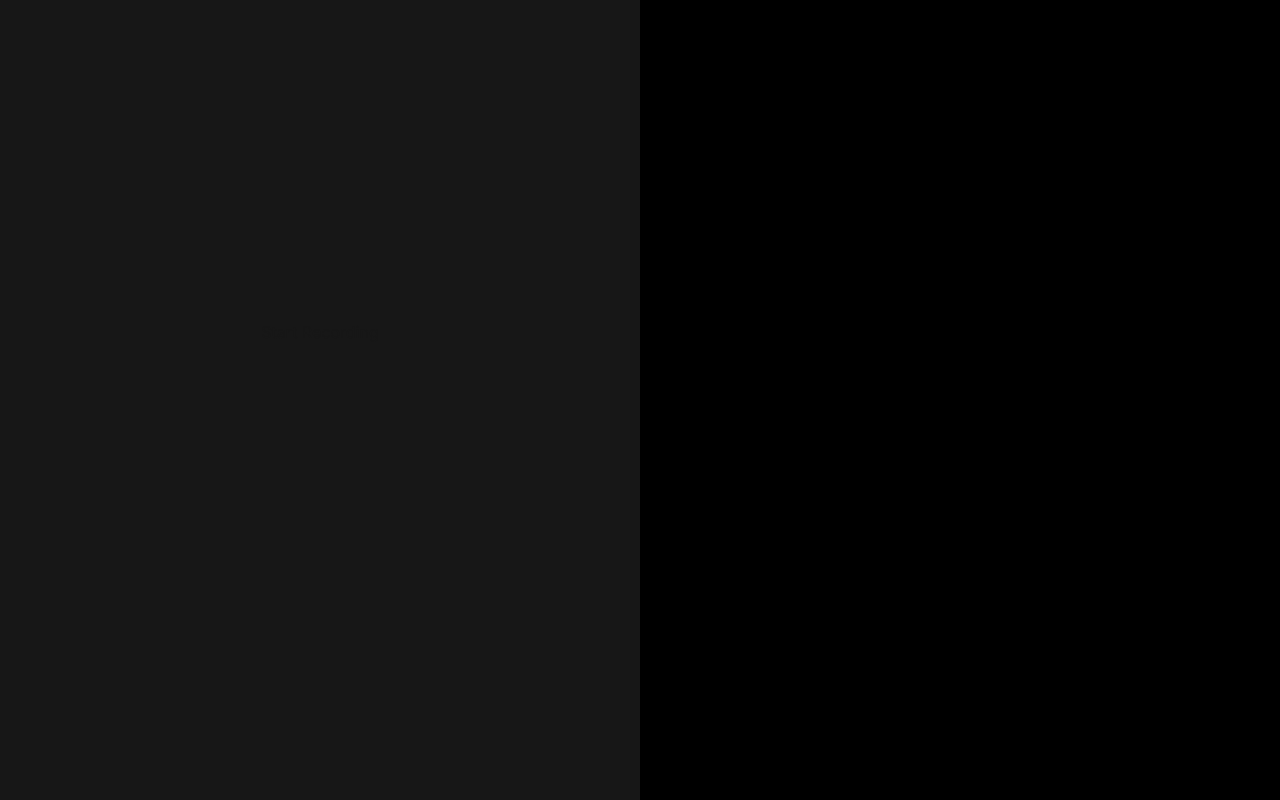
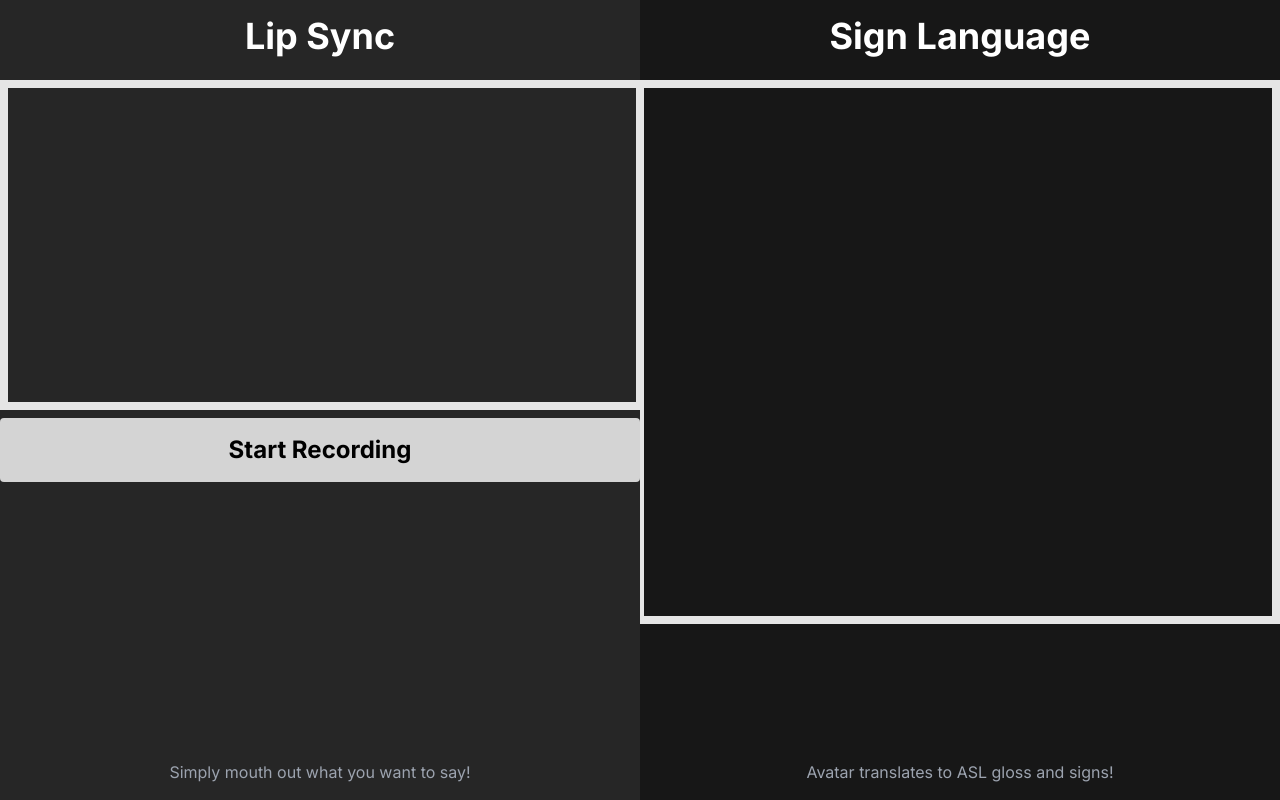
Before and after one commit to kevinjosethomas/htn, a Next.js app in the folder client/: page /lip in a window 1280 px wide. Built offline with nearby package versions, Linux system fonts and the light colour scheme; no server answers.

Commit message:
feat: style and clean up transcript application

```diff
--- a/client/next.config.mjs
+++ b/client/next.config.mjs
@@ -1,4 +1,6 @@
 /** @type {import('next').NextConfig} */
-const nextConfig = {};
+const nextConfig = {
+  reactStrictMode: false,
+};
 
 export default nextConfig;
--- a/client/src/app/lip/components/Avatar.tsx
+++ b/client/src/app/lip/components/Avatar.tsx
@@ -3,13 +3,16 @@ import {
   POSE_CONNECTIONS,
   FACEMESH_TESSELATION,
 } from "@mediapipe/holistic";
-import { useEffect, useRef } from "react";
-import { drawConnectors, drawLandmarks } from "@mediapipe/drawing_utils";
+import { useEffect, useState, useRef } from "react";
+import { drawConnectors } from "@mediapipe/drawing_utils";
 
 import { type Point } from "@/app/types";
 
 export default function Avatar({ poses }: { poses: any[] }) {
   const canvasRef = useRef(null);
+  const [word, setWord] = useState<string>("");
+  const [signing, setSigning] = useState<boolean>(false);
+  const [containerHeight, setContainerHeight] = useState<number>(0);
 
   useEffect(() => {
     if (!canvasRef.current) {
@@ -23,11 +26,12 @@ export default function Avatar({ poses }: { poses: any[] }) {
       return;
     }
 
+    setSigning(true);
     ctx.clearRect(0, 0, canvas.width, canvas.height);
-
     for (let i = 0; i < poses.length; i++) {
       setTimeout(() => {
         const landmark = poses[i];
+        setWord(landmark.word);
         ctx.clearRect(0, 0, canvas.width, canvas.height);
 
         if (landmark.pose_landmarks) {
@@ -37,12 +41,12 @@ export default function Avatar({ poses }: { poses: any[] }) {
 
           drawConnectors(ctx, landmark.pose_landmarks, POSE_CONNECTIONS, {
             color: "#00FF00",
-            lineWidth: 1,
+            lineWidth: 2,
           });
-          drawLandmarks(ctx, landmark.pose_landmarks, {
-            color: "#00FF00",
-            lineWidth: 1,
-          });
+          // drawLandmarks(ctx, landmark.pose_landmarks, {
+          //   color: "#00FF00",
+          //   lineWidth: 1,
+          // });
         }
 
         if (landmark.face_landmarks) {
@@ -52,12 +56,12 @@ export default function Avatar({ poses }: { poses: any[] }) {
 
           drawConnectors(ctx, landmark.face_landmarks, FACEMESH_TESSELATION, {
             color: "#00FF00",
-            lineWidth: 1,
+            lineWidth: 0.5,
           });
-          drawLandmarks(ctx, landmark.face_landmarks, {
-            color: "#00FF00",
-            lineWidth: 1,
-          });
+          // drawLandmarks(ctx, landmark.face_landmarks, {
+          //   color: "#00FF00",
+          //   lineWidth: 1,
+          // });
         }
 
         if (landmark.right_hand_landmarks) {
@@ -67,12 +71,12 @@ export default function Avatar({ poses }: { poses: any[] }) {
 
           drawConnectors(ctx, landmark.right_hand_landmarks, HAND_CONNECTIONS, {
             color: "#00FF00",
-            lineWidth: 1,
+            lineWidth: 2,
           });
-          drawLandmarks(ctx, landmark.right_hand_landmarks, {
-            color: "#00FF00",
-            lineWidth: 1,
-          });
+          // drawLandmarks(ctx, landmark.right_hand_landmarks, {
+          //   color: "#00FF00",
+          //   lineWidth: 1,
+          // });
         }
 
         if (landmark.left_hand_landmarks) {
@@ -82,20 +86,48 @@ export default function Avatar({ poses }: { poses: any[] }) {
 
           drawConnectors(ctx, landmark.left_hand_landmarks, HAND_CONNECTIONS, {
             color: "#00FF00",
-            lineWidth: 1,
+            lineWidth: 2,
           });
-          drawLandmarks(ctx, landmark.left_hand_landmarks, {
-            color: "#00FF00",
-            lineWidth: 1,
-          });
+          // drawLandmarks(ctx, landmark.left_hand_landmarks, {
+          //   color: "#00FF00",
+          //   lineWidth: 1,
+          // });
         }
       }, i * 33);
     }
+
+    setTimeout(() => {
+      setSigning(false);
+    }, poses.length * 33);
   }, [poses]);
 
   return (
-    <div>
-      <canvas ref={canvasRef} width="640" height="480"></canvas>
+    <div className="flex flex-col h-full flex-1 w-full items-center justify-between py-4 bg-neutral-900">
+      <div className="flex flex-col gap-6 w-full items-center">
+        <p className="text-4xl text-white font-bold">Sign Language</p>
+        <div
+          className={`h-[543.63px] relative border-8 w-full border-l-4 ${
+            signing ? "border-[#00FF00]" : "border-neutral-200"
+          }`}
+        >
+          <canvas ref={canvasRef} width="640" height="480"></canvas>
+          <Word word={word} />
+        </div>
+      </div>
+      <div className="flex flex-col">
+        <p className="text-gray-400">
+          Avatar translates to ASL gloss and signs!
+        </p>
+      </div>
     </div>
   );
 }
+
+function Word({ word }: { word: string }) {
+  console.log(word);
+  return (
+    <div className="text-[#00FF00] absolute bottom-0 text-2xl font-medium left-1/2 transform -translate-x-1/2">
+      <p>{word}</p>
+    </div>
+  );
+}
--- a/client/src/app/lip/components/LipReader.tsx
+++ b/client/src/app/lip/components/LipReader.tsx
@@ -72,18 +72,52 @@ export default function VideoRecorder({
   };
 
   return (
-    <div className="flex flex-col h-full flex-1 w-full items-center justify-start bg-neutral-900">
-      <div className="flex flex-col w-full">
-        <video autoPlay playsInline ref={videoRef} style={{ width: "100%" }} />
+    <div className="flex flex-col h-full flex-1 w-full items-center justify-start py-4 bg-neutral-800">
+      <div className="flex flex-col w-full h-full items-center gap-6">
+        <p className="text-4xl text-white font-bold">Lip Sync</p>
+        <div className="flex flex-col w-full gap-2">
+          <div
+            className={`flex flex-col w-full border-8 border-r-4 relative ${
+              recording ? "border-red-500" : "border-neutral-200"
+            }`}
+          >
+            {recording && (
+              <div className="flash w-8 h-8 rounded-full bg-red-500 top-4 right-4 absolute" />
+            )}
+            <video
+              autoPlay
+              playsInline
+              ref={videoRef}
+              style={{ width: "100%" }}
+            />
+          </div>
+          <div>
+            {!recording ? (
+              <button
+                onClick={startRecording}
+                className="w-full flex items-center justify-center py-4 bg-neutral-300 rounded hover:bg-neutral-200 transition duration-300"
+              >
+                <p className="text-black text-2xl font-bold">Start Recording</p>
+              </button>
+            ) : (
+              <button
+                onClick={stopRecording}
+                className="w-full flex items-center justify-center py-4 bg-red-500 rounded hover:bg-red-600 transition duration-300"
+              >
+                <p className="text-white text-2xl font-bold">Stop Recording</p>
+              </button>
+            )}
+          </div>
+          {transcript && (
+            <div className="w-full bg-neutral-800 p-4">
+              <p>{transcript}</p>
+            </div>
+          )}
+        </div>
       </div>
-      <div>
-        {!recording ? (
-          <button onClick={startRecording}>Start Recording</button>
-        ) : (
-          <button onClick={stopRecording}>Stop Recording</button>
-        )}
+      <div className="flex flex-col">
+        <p className="text-gray-400">Simply mouth out what you want to say!</p>
       </div>
-      <div>{transcript}</div>
     </div>
   );
 }
--- a/client/src/app/lip/page.tsx
+++ b/client/src/app/lip/page.tsx
@@ -1,19 +1,25 @@
 "use client";
 
 import axios from "axios";
-import { useState } from "react";
+import { useState, useEffect } from "react";
 
 import Avatar from "./components/Avatar";
 import LipReader from "./components/LipReader";
 
 export default function LipPage() {
+  const [loading, setLoading] = useState<boolean>(false);
   const [transcript, setTranscript] = useState<string>("");
   const [poses, setPoses] = useState<any[]>([]);
+
+  useEffect(() => {
+    fetchPoses("hello");
+  }, []);
 
   async function fetchTranscript(blob: Blob) {
     const formData = new FormData();
     formData.append("video", blob, "lipsync-video.mp4");
 
+    setLoading(true);
     try {
       const response = await axios.post(
         "https://symphoniclabs--symphonet-vsr-modal-htn-model-upload-static-htn.modal.run",
@@ -38,10 +44,16 @@ export default function LipPage() {
     });
     const landmarks = poseResponse.data;
     setPoses(landmarks);
+    setLoading(false);
   }
 
   return (
     <div className="w-screen h-screen grid grid-cols-2 bg-black">
+      {loading && (
+        <div className="absolute top-0 z-10 left-0 w-full h-full bg-black bg-opacity-75 flex items-center justify-center">
+          <div className="loading-icon"></div>
+        </div>
+      )}
       <LipReader transcript={transcript} fetchTranscript={fetchTranscript} />
       <Avatar poses={poses} />
     </div>
--- a/client/src/styles/tailwind.css
+++ b/client/src/styles/tailwind.css
@@ -25,3 +25,40 @@ body {
     text-wrap: balance;
   }
 }
+
+@keyframes flash {
+  0% {
+    opacity: 1;
+  }
+  49% {
+    opacity: 1;
+  }
+  51% {
+    opacity: 0;
+  }
+  100% {
+    opacity: 0;
+  }
+}
+
+.flash {
+  animation: flash 1s infinite;
+}
+
+@keyframes spin {
+  0% {
+    transform: rotate(0deg);
+  }
+  100% {
+    transform: rotate(360deg);
+  }
+}
+
+.loading-icon {
+  border: 8px solid rgba(255, 255, 255, 0.3);
+  border-top: 8px solid white;
+  border-radius: 50%;
+  width: 50px;
+  height: 50px;
+  animation: spin 1s linear infinite;
+}
```
Also changed, not shown: 1 other file (tests, documents, lock files or other folders).
